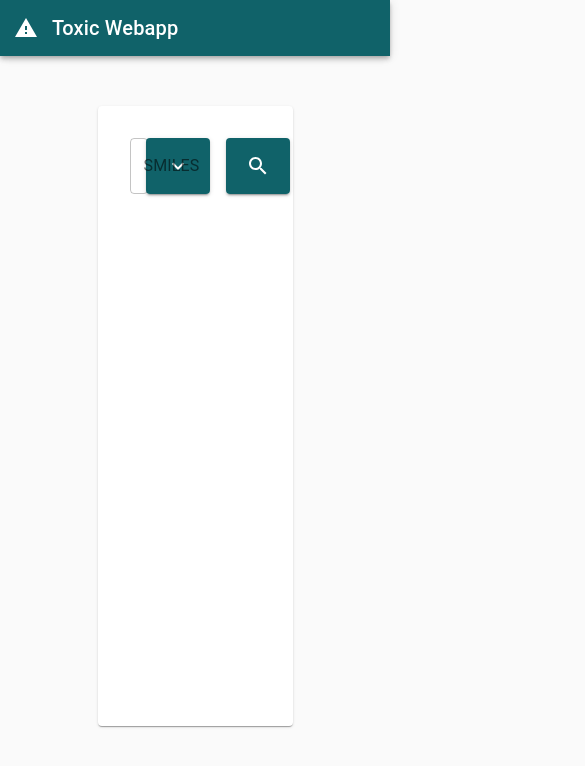
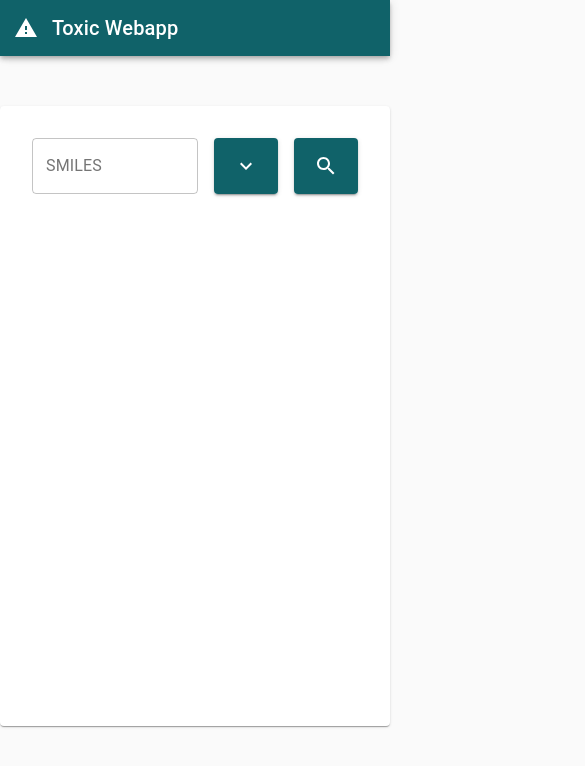
Before and after one commit to Yuugenn/toxic-webservice, a React (Create React App) app in the folder frontend/: page /home in a window 390 px wide. Shown: the top 766 px of the page, 585 px wide, since content can reach past the window. Built offline with nearby package versions, Linux system fonts and the light colour scheme.

Commit message:
add media query for mobile optimation

```diff
--- a/frontend/src/components/App.tsx
+++ b/frontend/src/components/App.tsx
@@ -11,10 +11,6 @@ const useStyles = makeStyles((theme: Theme) => ({
 	container: {
 		display: 'flex',
 		flexDirection: 'column',
-	},
-	content: {
-		width: '50%',
-		margin: '50px auto'
 	}
 }));
 
@@ -26,9 +22,7 @@ function App() {
 	return (
 		<div className={classes.container}>
 			<NavigationBar />
-			<div className={classes.content}>
-				<Content />
-			</div>
+			<Content />
 		</div>
 	);
 }
--- a/frontend/src/index.css
+++ b/frontend/src/index.css
@@ -21,4 +21,12 @@ code {
   display: flex;
   flex-direction: column;
   padding: 32px;
+  margin: 50px auto;
 }
+
+@media screen and (min-width: 800px) {
+
+  .paper {
+    width: 800px;
+  }
+}
```
